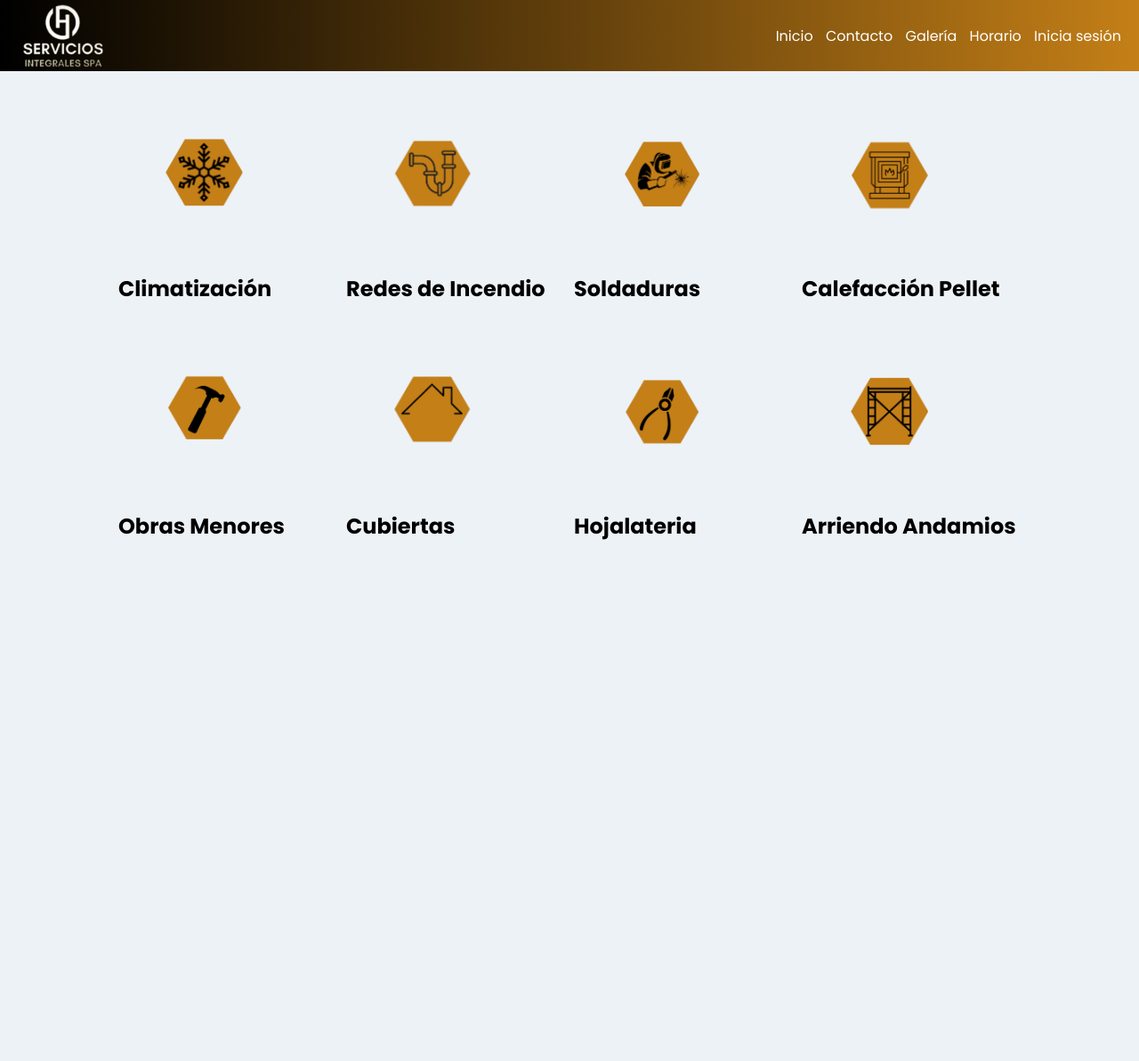
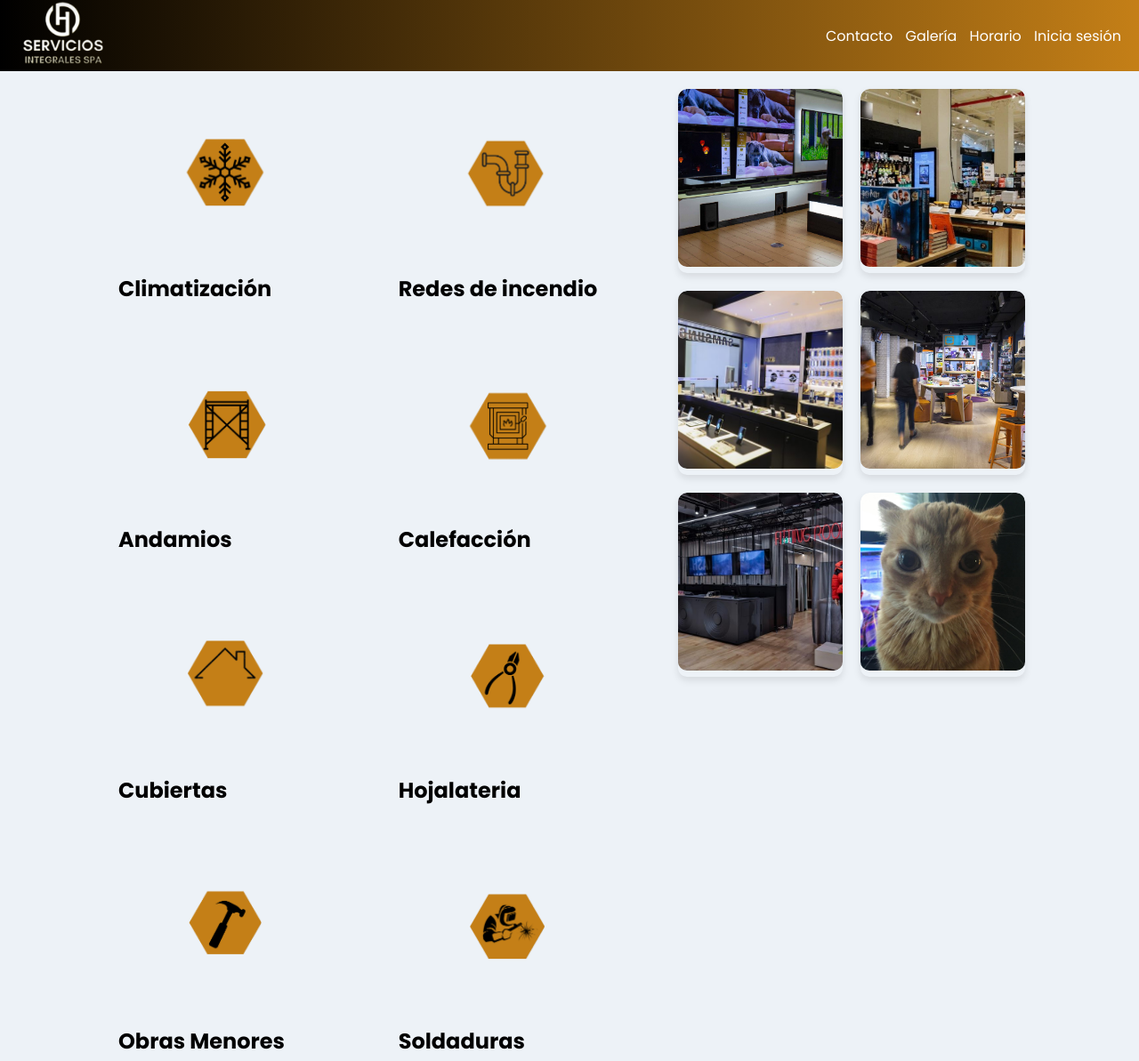
Before and after one commit to alanyur/Proy_G, a Django app: page / in a window 1280 px wide. Shown: the whole page at 89% size. Before the commit the page ends 607 px from the top, so only its background shows below. Run offline with Django 5.2, Linux system fonts and the light colour scheme.

Commit message:
fix: home.html posee las caracteristicas de galeria

```diff
--- a/technomarket/app/static/app/css/estilos.css
+++ b/technomarket/app/static/app/css/estilos.css
@@ -41,18 +41,6 @@ img {
 
 img:hover {
     transform: scale(1.05); /* Aumenta ligeramente el tamaño de la imagen */
-}
-
-.galeria {
-    display: grid;
-    grid-template-columns: 1fr 1fr 1fr 1fr;
-    gap: 30px;
-}
-
-.galeria img {
-    width: 100%;
-    height: 200px;
-    object-fit: cover;
 }
 
 
@@ -116,12 +104,16 @@ nav > ul > li > a {
     min-height: 80vh;
 }
 
-.productos {
-    display: flex;
-    flex-wrap: wrap;
+.servicios {
+  flex: 0 0 60%; /* Mantén el ancho que ocupa */
+  display: grid;
+  grid-template-columns: 1fr 1fr; /* 2 columnas iguales */
+  gap: 15px; /* espacio entre servicios */
+  align-items: start; /* para que no estiren verticalmente */
 }
 
-@keyframes animacion_producto_desktop {
+
+@keyframes animacion_servicio_desktop {
     0% {
         transform: rotate(-20deg);
         opacity: 0;
@@ -134,28 +126,35 @@ nav > ul > li > a {
 }
 
 
-.productos .producto {
-    width: 25%;
-    margin-top: 15px;
-    animation: animacion_producto_desktop 0.5s;
+.servicios .servicio {
+  width: 100%; /* que cada servicio ocupe el ancho de su grid cell */
+  margin-top: 15px;
+  animation: animacion_servicio_desktop 0.5s;
 }
 
-.productos .producto img {
+
+.servicios .servicio img {
     width: 80%;
     height: 200px;
     object-fit: cover;
 }
 
-.productos .producto .contenedor_producto {
-    background-color: white;
+.servicios .servicio .contenedor_servicio {
+    background-color: transparent;
     width: 80%;
     margin:auto;
 }
 
-.productos .producto .detalles {
+.servicios .servicio .detalles {
     padding: 5px;
     font-size: 14px;
 }
+
+.contenido-principal {
+  display: flex;
+  gap: 20px; /* espacio entre servicios y galería */
+}
+
 
 
 /*FOOTER*/
@@ -219,11 +218,7 @@ input.error {
 
 @media(max-width:1024px) {
 
-    .galeria {
-        grid-template-columns:1fr 1fr;
-    }
-
-    @keyframes animacion_producto_tablet {
+    @keyframes animacion_servicio_tablet {
 
         0% {
             opacity: 0;/*0-1*/
@@ -235,9 +230,9 @@ input.error {
 
     }
 
-    .productos .producto {
+    .servicios .servicio {
         width: 50%;
-        animation: animacion_producto_tablet 2s;
+        animation: animacion_servicio_tablet 2s;
     }
 
 }
@@ -245,15 +240,11 @@ input.error {
 /*SMARTPHONE*/
 @media(max-width:480px) {
 
-    .galeria {
-        grid-template-columns: 1fr;
-    }
-
     .menu {
         display: block;
     }
 
-    @keyframes animacion_producto_smartphone {
+    @keyframes animacion_servicio_smartphone {
 
         0% {
             transform: scale(0.1);/*0 - 1*/
@@ -269,9 +260,9 @@ input.error {
     }
 
 
-    .productos .producto {
+    .servicios .servicio {
         width: 100%;
-        animation: animacion_producto_smartphone 0.8s;
+        animation: animacion_servicio_smartphone 0.8s;
     }
 
     header {
--- /dev/null
+++ b/technomarket/app/static/app/css/galeria.css
@@ -0,0 +1,52 @@
+.gallery-grid {
+  display: grid;
+  grid-template-columns: 1fr 1fr;
+  gap: 20px;
+  margin-top: 20px;
+}
+
+.gallery-item {
+  position: relative;
+  overflow: hidden;
+  border-radius: 10px;
+  box-shadow: 0 4px 8px rgba(0,0,0,0.1);
+  cursor: pointer;
+  transition: transform 0.3s ease, box-shadow 0.3s ease;
+}
+
+.gallery-item img {
+  width: 100%;
+  height: 200px; /* altura fija */
+  object-fit: cover; /* recorta y ajusta la imagen para cubrir todo el área */
+  border-radius: 10px;
+  transition: transform 0.3s ease;
+}
+
+
+.gallery-item:hover {
+  transform: scale(1.05);
+  box-shadow: 0 8px 16px rgba(0,0,0,0.2);
+}
+
+.gallery-item:hover img {
+  transform: scale(1.1);
+}
+
+.caption {
+  position: absolute;
+  bottom: 0;
+  background: rgba(0,0,0,0.6);
+  color: #fff;
+  width: 100%;
+  text-align: center;
+  padding: 10px 0;
+  font-weight: 600;
+  font-size: 1rem;
+  border-radius: 0 0 10px 10px;
+  opacity: 0;
+  transition: opacity 0.3s ease;
+}
+
+.gallery-item:hover .caption {
+  opacity: 1;
+}
--- a/technomarket/app/templates/app/base.html
+++ b/technomarket/app/templates/app/base.html
@@ -14,15 +14,14 @@
 <header id="header">
     <img src="{% static 'app/img/menuiconwhite.png'%}" alt="menu" class="menu" id="menu">
     <div class="contenedor_logo">
+    <a href="{% url 'home' %}">
         <img src="{% static 'app/img/serviciointegralicono.png' %}" alt="logo" class="logo">
+    </a>
+    </div>
 
-    </div>
     <div>
         <nav id="nav">
             <ul>
-                <li>
-                    <a href="{% url 'home' %}">Inicio</a>
-                </li>
                 <li>
                     <a href="{% url 'contacto' %}">Contacto</a>
                 </li>
--- a/technomarket/app/templates/app/home.html
+++ b/technomarket/app/templates/app/home.html
@@ -1,86 +1,137 @@
 {% extends 'app/base.html' %}
-
 {% load static %}
 
+{% block css %}
+<link rel="stylesheet" href="{% static 'app/css/galeria.css' %}">
+{% endblock %}
+
 {% block contenido %}
+<div class="contenido-principal">
 
-
-<div class="productos">
-<div class="producto" onclick="location.href='contacto'" style="cursor: pointer;">        <div class="contenedor">
-            <img src="{% static 'app/img/productos/climatizacion.png' %}" alt="yoga">
+  <!-- Sección servicios (3/5 izquierda) -->
+  <div class="servicios">
+    <div class="servicio" onclick="location.href='contacto'">
+      <div class="contenedor_servicio">
+        <img src="{% static 'app/img/servicios/climatizacion.png' %}" alt="climatizacion">
       </div>
-
       <div class="detalles">
         <h2>Climatización</h2>
       </div>
     </div>
 
-
-<div class="producto" onclick="location.href='contacto'" style="cursor: pointer;">        <div class="contenedor">
-            <img src="{% static 'app/img/productos/redes-de-incendio.png'%}" alt="yoga">
+    <div class="servicio" onclick="location.href='contacto'">
+    <div class="contenedor_servicio">
+      <img src="{% static 'app/img/servicios/redes-de-incendio.png' %}" alt="redes de incendio">
     </div>
-
     <div class="detalles">
-            <h2>Redes de Incendio</h2>
+      <h2>Redes de incendio</h2>
     </div>
     </div>
 
-<div class="producto" onclick="location.href='contacto'" style="cursor: pointer;">        <div class="contenedor">
-            <img src="{% static 'app/img/productos/soldaduras.png'%}" alt="tablet">
+      <div class="servicio" onclick="location.href='contacto'">
+      <div class="contenedor_servicio">
+        <img src="{% static 'app/img/servicios/andamios.png' %}" alt="andamios">
+      </div>
+      <div class="detalles">
+        <h2>Andamios</h2>
+      </div>
     </div>
 
+      <div class="servicio" onclick="location.href='contacto'">
+      <div class="contenedor_servicio">
+        <img src="{% static 'app/img/servicios/calefaccion.png' %}" alt="calefacción">
+      </div>
+      <div class="detalles">
+        <h2>Calefacción</h2>
+      </div>
+    </div>
+
+      <div class="servicio" onclick="location.href='contacto'">
+      <div class="contenedor_servicio">
+        <img src="{% static 'app/img/servicios/cubiertas.png' %}" alt="cubiertas">
+      </div>
+      <div class="detalles">
+        <h2>Cubiertas</h2>
+      </div>
+    </div>
+
+      <div class="servicio" onclick="location.href='contacto'">
+      <div class="contenedor_servicio">
+        <img src="{% static 'app/img/servicios/hojalateria.png' %}" alt="hojalateria">
+      </div>
+      <div class="detalles">
+        <h2>Hojalateria</h2>
+      </div>
+    </div>
+
+      <div class="servicio" onclick="location.href='contacto'">
+      <div class="contenedor_servicio">
+        <img src="{% static 'app/img/servicios/obras-menores.png' %}" alt="obras-menores">
+      </div>
+      <div class="detalles">
+        <h2>Obras Menores</h2>
+      </div>
+    </div>
+
+      <div class="servicio" onclick="location.href='contacto'">
+      <div class="contenedor_servicio">
+        <img src="{% static 'app/img/servicios/soldaduras.png' %}" alt="soldaduras">
+      </div>
       <div class="detalles">
         <h2>Soldaduras</h2>
       </div>
     </div>
 
-<div class="producto" onclick="location.href='contacto'" style="cursor: pointer;">        <div class="contenedor">
-            <img src="{% static 'app/img/productos/calefaccion.png'%}" alt="s9">
   </div>
 
-        <div class="detalles">
-            <h2>Calefacción Pellet</h2>
-        </div>
+  <!-- Sección galería (2/5 derecha) -->
+  <div class="galeria">
+    <div class="gallery-grid">
+
+      <div class="gallery-item">
+        <a data-fancybox="gallery" href="{% static 'app/img/tienda/tienda1.jpg' %}">
+          <img src="{% static 'app/img/tienda/tienda1.jpg' %}" alt="Tienda 1" />
+          <div class="caption">Tienda 1</div>
+        </a>
       </div>
 
-<div class="producto" onclick="location.href='contacto'" style="cursor: pointer;">        <div class="contenedor">
-            <img src="{% static 'app/img/productos/obras-menores.png'%}" alt="macbook">
+      <div class="gallery-item">
+        <a data-fancybox="gallery" href="{% static 'app/img/tienda/tienda2.jpeg' %}">
+          <img src="{% static 'app/img/tienda/tienda2.jpeg' %}" alt="Tienda 2" />
+          <div class="caption">Tienda 2</div>
+        </a>
       </div>
 
-        <div class="detalles">
-            <h2>Obras Menores</h2>
-        </div>
+        <div class="gallery-item">
+        <a data-fancybox="gallery" href="{% static 'app/img/tienda/tienda3.jpg' %}">
+          <img src="{% static 'app/img/tienda/tienda3.jpg' %}" alt="Tienda 3" />
+          <div class="caption">Tienda 3</div>
+        </a>
       </div>
 
-<div class="producto" onclick="location.href='contacto'" style="cursor: pointer;">        <div class="contenedor">
-            <img src="{% static 'app/img/productos/cubiertas.png'%}" alt="macbook">
+        <div class="gallery-item">
+        <a data-fancybox="gallery" href="{% static 'app/img/tienda/tienda4.jpg' %}">
+          <img src="{% static 'app/img/tienda/tienda4.jpg' %}" alt="Tienda 4" />
+          <div class="caption">Tienda 4</div>
+        </a>
       </div>
 
-        <div class="detalles">
-            <h2>Cubiertas</h2>
-        </div>
+        <div class="gallery-item">
+        <a data-fancybox="gallery" href="{% static 'app/img/tienda/tienda5.jpg' %}">
+          <img src="{% static 'app/img/tienda/tienda5.jpg' %}" alt="Tienda 5" />
+          <div class="caption">Tienda 5</div>
+        </a>
       </div>
 
-<div class="producto" onclick="location.href='contacto'" style="cursor: pointer;">        <div class="contenedor">
-            <img src="{% static 'app/img/productos/hojalateria.png'%}" alt="macbook">
+        <div class="gallery-item">
+        <a data-fancybox="gallery" href="{% static 'app/img/tienda/tienda6.jpg' %}">
+          <img src="{% static 'app/img/tienda/tienda6.jpg' %}" alt="Tienda 6" />
+          <div class="caption">Tienda 6</div>
+        </a>
       </div>
 
-        <div class="detalles">
-            <h2>Hojalateria</h2>
-        </div>
-    </div>
-
-<div class="producto" onclick="location.href='contacto'" style="cursor: pointer;">        <div class="contenedor">
-            <img src="{% static 'app/img/productos/andamios.png'%}" alt="macbook">
-        </div>
-
-        <div class="detalles">
-            <h2>Arriendo Andamios</h2>
     </div>
   </div>
 
 </div>
-
-
-
 {% endblock %}
```
Also changed, not shown: technomarket/app/static/app/css/home.css (added, +16 -0 lines), technomarket/app/templates/app/galeria.html (+43 -23 lines), technomarket/app/static/app/img/servicios/andamios.png (renamed from technomarket/app/static/app/img/productos/andamios.png), technomarket/app/static/app/img/servicios/calefaccion.png (renamed from technomarket/app/static/app/img/productos/calefaccion.png), technomarket/app/static/app/img/servicios/climatizacion.png (renamed from technomarket/app/static/app/img/productos/climatizacion.png), technomarket/app/static/app/img/servicios/cubiertas.png (renamed from technomarket/app/static/app/img/productos/cubiertas.png), technomarket/app/static/app/img/servicios/hojalateria.png (renamed from technomarket/app/static/app/img/productos/hojalateria.png), technomarket/app/static/app/img/servicios/obras-menores.png (renamed from technomarket/app/static/app/img/productos/obras-menores.png), technomarket/app/static/app/img/servicios/redes-de-incendio.png (renamed from technomarket/app/static/app/img/productos/redes-de-incendio.png), technomarket/app/static/app/img/servicios/soldaduras.png (renamed from technomarket/app/static/app/img/productos/soldaduras.png), technomarket/app/static/app/img/tienda/tienda6.jpg (added). Lines whose indentation alone changed are shown as unchanged.
